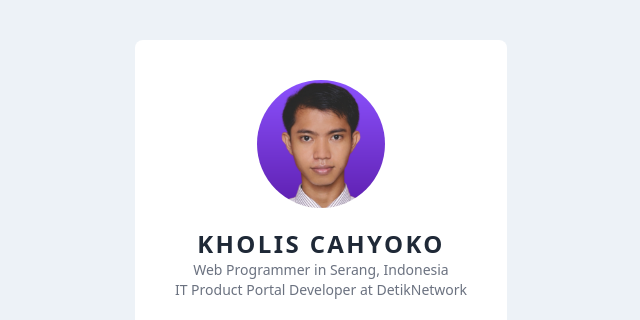
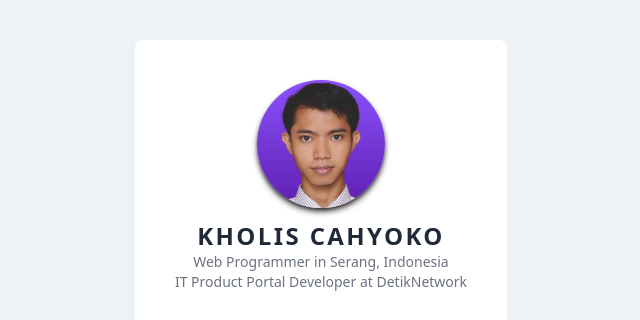
Before and after one commit to kholiscahyoko/tailwindcss-profile-landing-page, a website: page index.html in a window 1280 px wide. Shown: the top 320 px of the page, without its empty margins (319-959 px from the left). Drawn offline with Linux system fonts and the light colour scheme.

Commit message:
add favicon, avatar shadow, update title and name mt-3

```diff
--- a/index.html
+++ b/index.html
@@ -5,14 +5,15 @@
     <meta http-equiv="X-UA-Compatible" content="IE=edge">
     <meta name="viewport" content="width=device-width, initial-scale=1.0">
     <link rel="stylesheet" href="./public/css/tailwind.css">
-    <title>Document</title>
+    <title>Kholis Cahyoko</title>
+    <link rel="icon" type="image/x-icon" href="./public/img/favicon.ico">
 </head>
 <body>
     <div class="flex items-center justify-center">
         <div class="bg-white mt-10 px-10 rounded-lg">
             <div class="flex items-center justify-center pt-10 flex-col text-center">
-                <img src="public/img/pas 1x1.png" alt="Kholis Cahyoko" class="rounded-full w-32">
-                <h1 class="text-gray-800 tracking-widest font-semibold text-2xl mt-5">KHOLIS CAHYOKO</h1>
+                <img src="public/img/pas 1x1.png" alt="Kholis Cahyoko" class="rounded-full shadow-md shadow-zinc-800 w-32">
+                <h1 class="text-gray-800 tracking-widest font-semibold text-2xl mt-3">KHOLIS CAHYOKO</h1>
                 <h1 class="text-gray-500 text-sm">Web Programmer in Serang, Indonesia</h1>
                 <h1 class="text-gray-500 text-sm pb-4">
                     IT Product Portal Developer at <a href="https://www.detik.com">DetikNetwork</a>
```
Also changed, not shown: public/css/tailwind.css, public/img/favicon.ico (added).
